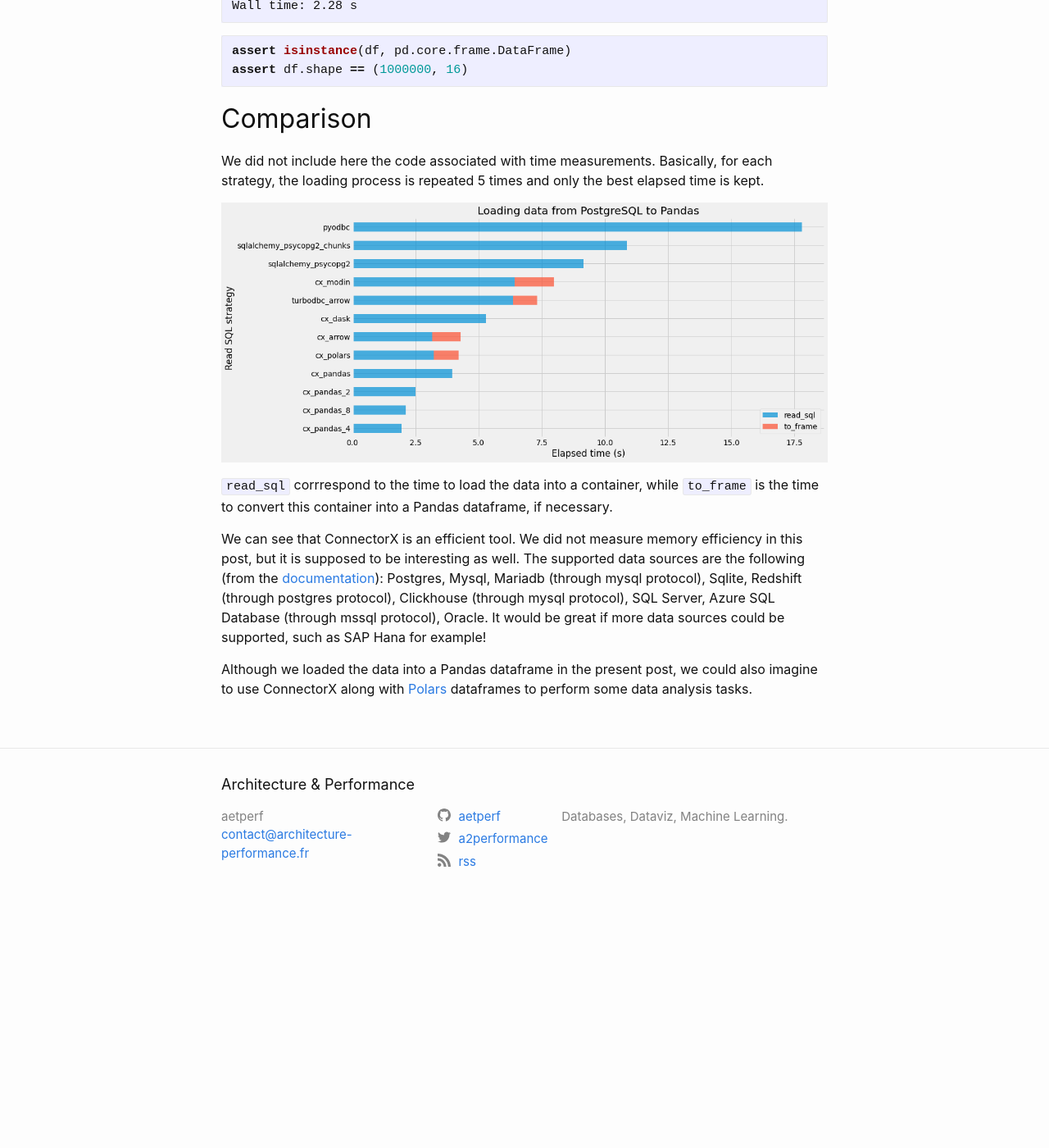
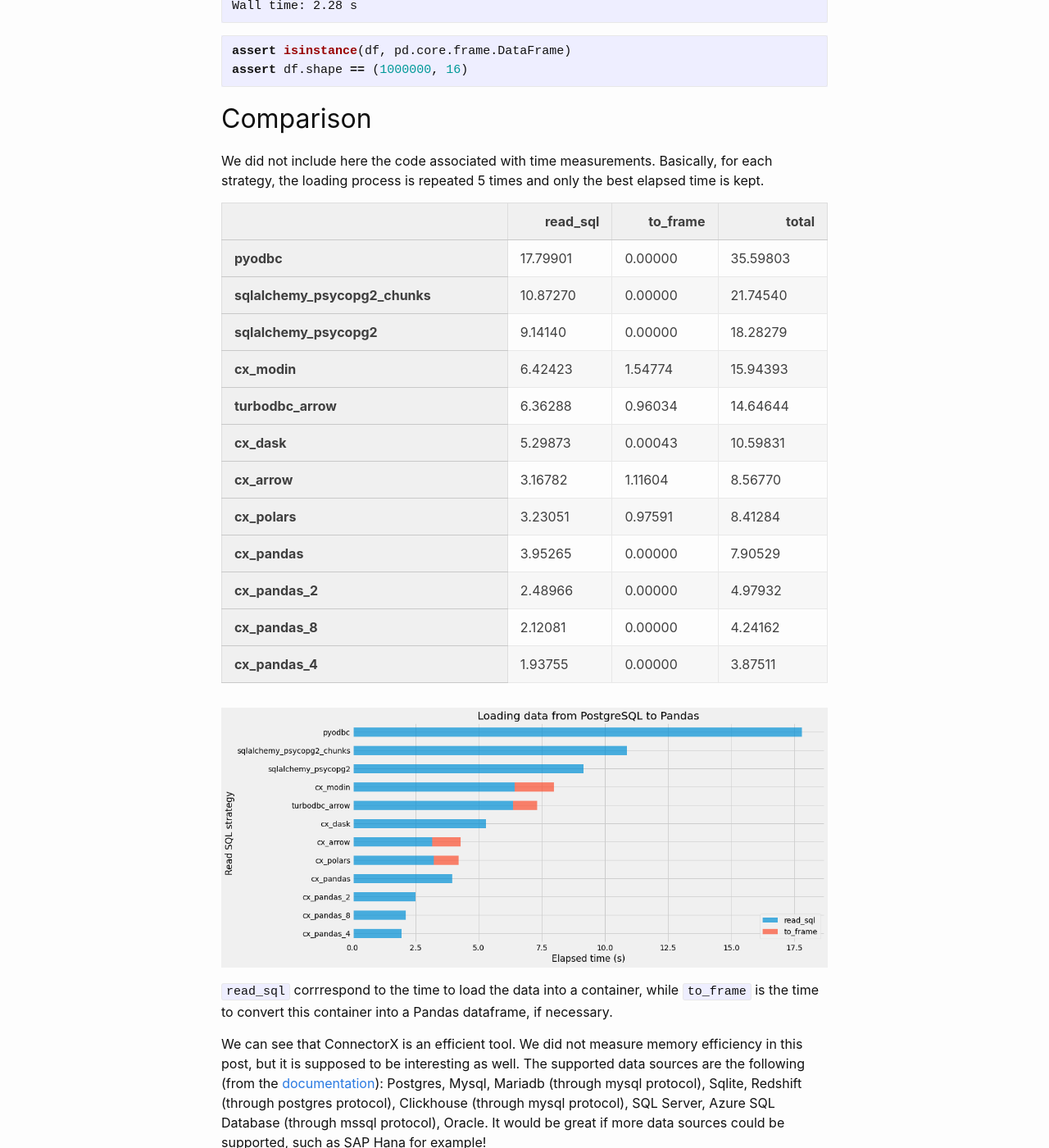
Before and after one commit to aetperf/aetperf.github.io, a Jekyll site: the page built from _posts/2022-04-20-Loading-data-from-PostgreSQL-to-Pandas-with-ConnectorX.md, in a window 1280 px wide and 1400 px high, scrolled down 7594 px. Shown: the whole window at 82% size. Built offline with Jekyll 4.4.1, drawn with Linux system fonts in a browser that asks for light colours; comment, search, counter and statistics services are not loaded; before the commit the page ends 8716 px from its top, so only the background shows below that.

Commit message:
added a table

```diff
--- a/_posts/2022-04-20-Loading-data-from-PostgreSQL-to-Pandas-with-ConnectorX.md
+++ b/_posts/2022-04-20-Loading-data-from-PostgreSQL-to-Pandas-with-ConnectorX.md
@@ -443,6 +443,106 @@ assert df.shape == (1000000, 16)
 
 We did not include here the code associated with time measurements. Basically, for each strategy, the loading process is repeated 5 times and only the best elapsed time is kept.
 
+<div>
+<style scoped>
+    .dataframe tbody tr th:only-of-type {
+        vertical-align: middle;
+    }
+
+    .dataframe tbody tr th {
+        vertical-align: top;
+    }
+
+    .dataframe thead th {
+        text-align: right;
+    }
+</style>
+<table border="1" class="dataframe">
+  <thead>
+    <tr style="text-align: right;">
+      <th></th>
+      <th>read_sql</th>
+      <th>to_frame</th>
+      <th>total</th>
+    </tr>
+  </thead>
+  <tbody>
+    <tr>
+      <th>pyodbc</th>
+      <td>17.79901</td>
+      <td>0.00000</td>
+      <td>35.59803</td>
+    </tr>
+    <tr>
+      <th>sqlalchemy_psycopg2_chunks</th>
+      <td>10.87270</td>
+      <td>0.00000</td>
+      <td>21.74540</td>
+    </tr>
+    <tr>
+      <th>sqlalchemy_psycopg2</th>
+      <td>9.14140</td>
+      <td>0.00000</td>
+      <td>18.28279</td>
+    </tr>
+    <tr>
+      <th>cx_modin</th>
+      <td>6.42423</td>
+      <td>1.54774</td>
+      <td>15.94393</td>
+    </tr>
+    <tr>
+      <th>turbodbc_arrow</th>
+      <td>6.36288</td>
+      <td>0.96034</td>
+      <td>14.64644</td>
+    </tr>
+    <tr>
+      <th>cx_dask</th>
+      <td>5.29873</td>
+      <td>0.00043</td>
+      <td>10.59831</td>
+    </tr>
+    <tr>
+      <th>cx_arrow</th>
+      <td>3.16782</td>
+      <td>1.11604</td>
+      <td>8.56770</td>
+    </tr>
+    <tr>
+      <th>cx_polars</th>
+      <td>3.23051</td>
+      <td>0.97591</td>
+      <td>8.41284</td>
+    </tr>
+    <tr>
+      <th>cx_pandas</th>
+      <td>3.95265</td>
+      <td>0.00000</td>
+      <td>7.90529</td>
+    </tr>
+    <tr>
+      <th>cx_pandas_2</th>
+      <td>2.48966</td>
+      <td>0.00000</td>
+      <td>4.97932</td>
+    </tr>
+    <tr>
+      <th>cx_pandas_8</th>
+      <td>2.12081</td>
+      <td>0.00000</td>
+      <td>4.24162</td>
+    </tr>
+    <tr>
+      <th>cx_pandas_4</th>
+      <td>1.93755</td>
+      <td>0.00000</td>
+      <td>3.87511</td>
+    </tr>
+  </tbody>
+</table>
+</div>
+
 <p align="center">
   <img width="1000" src="/img/2022-04-20_01/output_92_0.png" alt="Elapsed time">
 </p>
```
